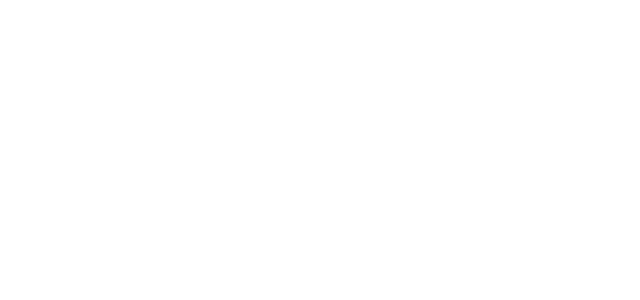
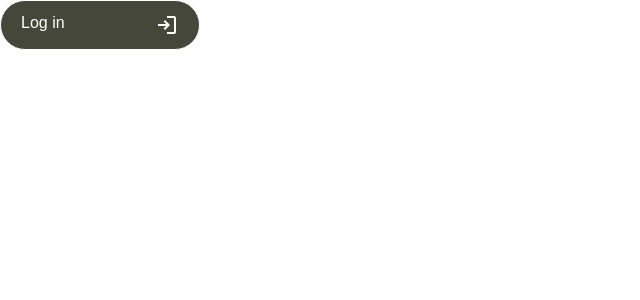
Before and after one commit to jureisgui/cera-app, a Vue app in the folder front-end/: page / in a window 1280 px wide. Shown: the top 300 px of the page, without its empty margins (0-640 px from the left). Built offline with nearby package versions, Linux system fonts and the light colour scheme.

Commit message:
Button updates

```diff
--- a/front-end/src/App.vue
+++ b/front-end/src/App.vue
@@ -1,18 +1,19 @@
 <script setup>
-
+import MainButton from "./components/Buttons/MainButton.vue";
 </script>
 
 <template>
-
- <link rel="stylesheet" href="https://fonts.googleapis.com/css2?family=Material+Symbols+Outlined:opsz,wght,FILL,GRAD@20..48,100..700,0..1,-50..200" />
-
+  <link
+    rel="stylesheet"
+    href="https://fonts.googleapis.com/css2?family=Material+Symbols+Outlined:opsz,wght,FILL,GRAD@20..48,100..700,0..1,-50..200"
+  />
 
   <!-- Tin's Test Section -->
 
   <!--  -->
 
   <!-- Matt's Test Section -->
-
+  <MainButton />
   <!--  -->
 
   <!-- Julie's Test Section -->
@@ -22,9 +23,7 @@
   <!-- Kyla's Test Section -->
 
   <!--  -->
-
 </template>
 
 <style scoped>
-
 </style>
--- a/front-end/src/assets/main.css
+++ b/front-end/src/assets/main.css
@@ -1,11 +1,11 @@
 @font-face {
-    font-family: "Quicksand", sans-serif;
-    src: url("https://fonts.googleapis.com/css2?family=Nunito:ital,wght@0,200;0,300;0,400;0,500;0,600;0,700;0,800;0,900;0,1000;1,200;1,300;1,400;1,500;1,600;1,700;1,800;1,900;1,1000&family=Quicksand:wght@300;400;500;600;700&display=swap");
+  font-family: "Quicksand", sans-serif;
+  src: url("https://fonts.googleapis.com/css2?family=Nunito:ital,wght@0,200;0,300;0,400;0,500;0,600;0,700;0,800;0,900;0,1000;1,200;1,300;1,400;1,500;1,600;1,700;1,800;1,900;1,1000&family=Quicksand:wght@300;400;500;600;700&display=swap");
 }
 
 @font-face {
-    font-family: "Nunito", sans-serif;
-    src: url("https://fonts.googleapis.com/css2?family=Nunito:ital,wght@0,200;0,300;0,400;0,500;0,600;0,700;0,800;0,900;0,1000;1,200;1,300;1,400;1,500;1,600;1,700;1,800;1,900;1,1000&family=Quicksand:wght@300;400;500;600;700&display=swap");
+  font-family: "Nunito", sans-serif;
+  src: url("https://fonts.googleapis.com/css2?family=Nunito:ital,wght@0,200;0,300;0,400;0,500;0,600;0,700;0,800;0,900;0,1000;1,200;1,300;1,400;1,500;1,600;1,700;1,800;1,900;1,1000&family=Quicksand:wght@300;400;500;600;700&display=swap");
 }
 
 *,
@@ -49,10 +49,26 @@ img {
 .button_text {
   font-family: "Quicksand", sans-serif;
   font-style: normal;
-  font-weight: 700;
+  font-weight: 400;
   font-size: 16px;
   line-height: 20px;
 }
+
+.main_button_style {
+  background-color: #444739;
+  width: 200px;
+  height: 50px;
+  border-radius: 25px;
+  border: 1px solid #ffffff;
+  color: #ffffff;
+}
+
+.main_button_flex {
+  display: flex;
+  justify-content: space-between;
+  margin: 0px 20px 0px 20px;
+}
+
 
 .input_label {
   font-family: "Quicksand", sans-serif;
--- a/front-end/src/components/Buttons/MainButton.vue
+++ b/front-end/src/components/Buttons/MainButton.vue
@@ -1,13 +1,14 @@
 <template>
-    <div>
-        MAIN BUTTON PLACEHOLDER
+  <button class="button_text main_button_style">
+    <div class="main_button_flex">
+      <span>Log in</span>
+      <span class="material-symbols-outlined"> login </span>
     </div>
+  </button>
 </template>
 
 <style scoped>
-
 </style>
 
 <script setup>
-
 </script>
```
Lines whose indentation alone changed are shown as unchanged.
